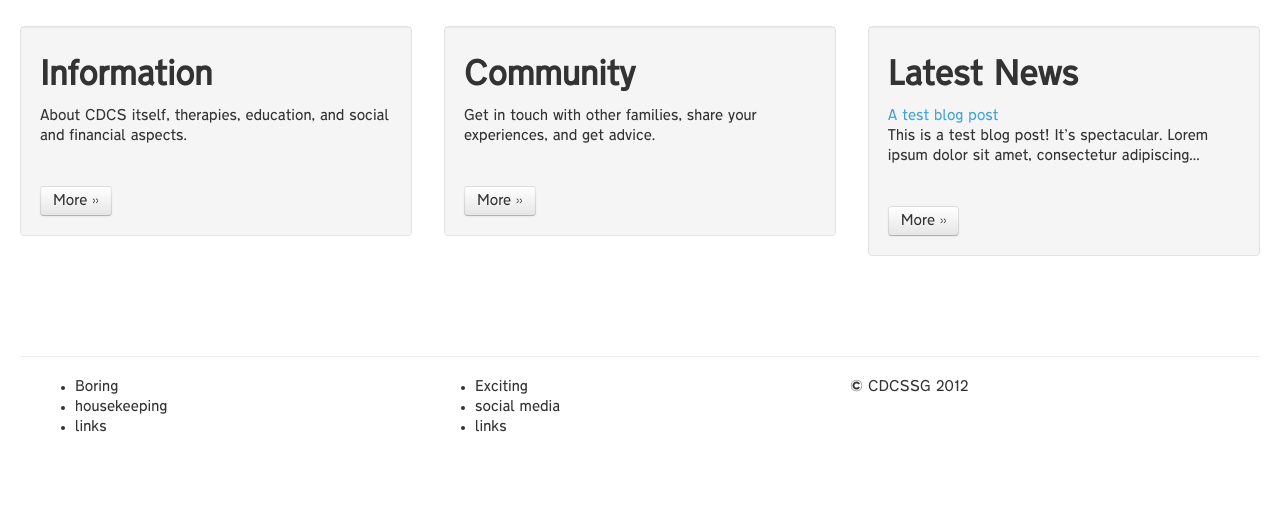
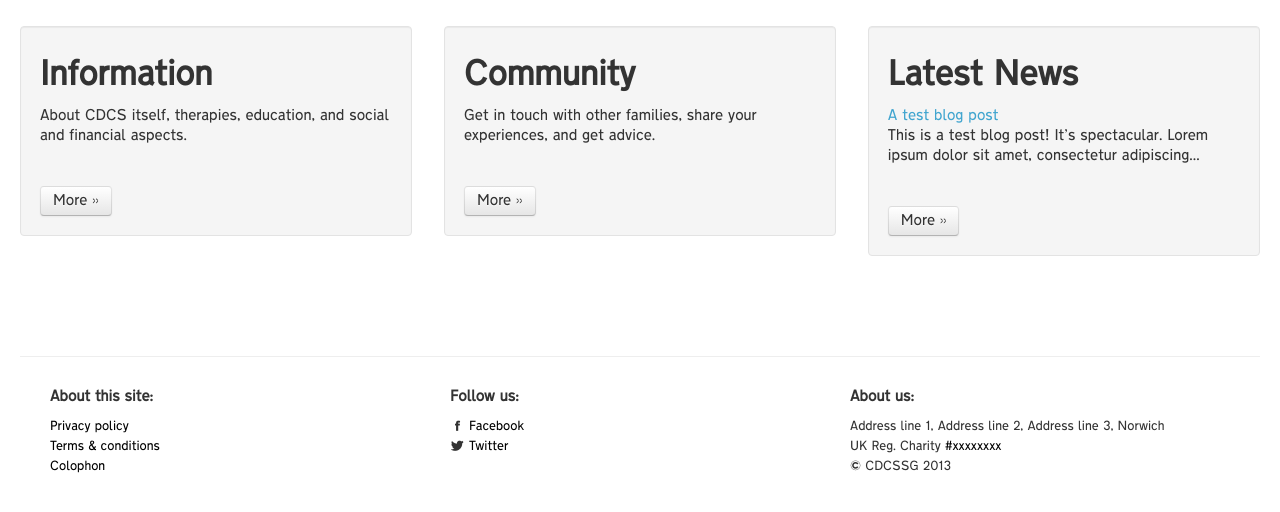
Before and after one commit to lucyjanetetlow/cdcssg.github.io, a Jekyll site: the page built from index.html, in a window 1280 px wide, cut to the strip 348-860 px from the top of the page. Built offline with Jekyll 4.4.1, drawn with Linux system fonts in a browser that asks for light colours.

Commit message:
Add footer content

```diff
--- a/_layouts/default.html
+++ b/_layouts/default.html
@@ -56,23 +56,33 @@
       {{ content }}
 
       <footer>
+        <small>
           <div class='span4'>
-          <ul>
-            <li>Boring</li>
-            <li>housekeeping</li>
-            <li>links</li>
+            <h5>About this site:</h5>
+            <ul class='unstyled'>
+              <li><a href='/about/privacy.html'>Privacy policy</a></li>
+              <li><a href='/about/terms.html'>Terms &amp; conditions</a></li>
+              <li><a href='/about/colophon.html'>Colophon</a></li>
             </ul>
           </div>
           <div class='span4'>
-          <ul>
-            <li>Exciting</li>
-            <li>social media</li>
-            <li>links</li>
+            <h5>Follow us:</h5>
+            <ul class='unstyled'>
+              <li><i class='icon icon-facebook'></i> <a href=''>Facebook</a></li>
+              <li><i class='icon icon-twitter'></i> <a href=''>Twitter</a></li>
             </ul>
           </div>
           <div class='span4'>
-          <p>&copy; CDCSSG 2012</p>
+            <h5>About us:</h5>
+            <ul class='unstyled'>
+              <li>Address line 1, Address line 2, Address line 3, Norwich</li>
+              <li>UK Reg. Charity <a href=''>#xxxxxxxx</a></li>
+              <li>&copy; CDCSSG 2013</li>
+            </ul>
+
+            <p></p>
           </div>
+        </small>
       </footer>
 
     </div>
--- a/stylesheets/main.css
+++ b/stylesheets/main.css
@@ -37,6 +37,10 @@ footer {
   padding-top: 20px;
 }
 
+footer a {
+  color: black;
+}
+
 a#logo img {
   margin-bottom: 20px;
 }
```
Lines whose indentation alone changed are shown as unchanged.
